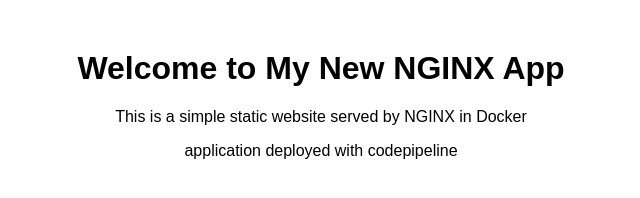
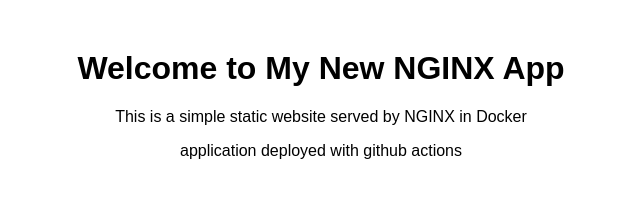
Before and after one commit to YashPradhan77/ECS-FARGATE, a plain HTML site: page nginx/index.html in a window 1280 px wide. Shown: the full height of the page, 319-959 px from the left. Drawn offline with Linux system fonts and the light colour scheme.

Commit message:
initial commit

```diff
--- a/nginx/index.html
+++ b/nginx/index.html
@@ -9,6 +9,6 @@
 <body>
     <h1>Welcome to My New NGINX App</h1>
     <p>This is a simple static website served by NGINX in Docker</p>
-    <p>application deployed with codepipeline</p>
+    <p>application deployed with github actions</p>
 </body>
 </html>
```
